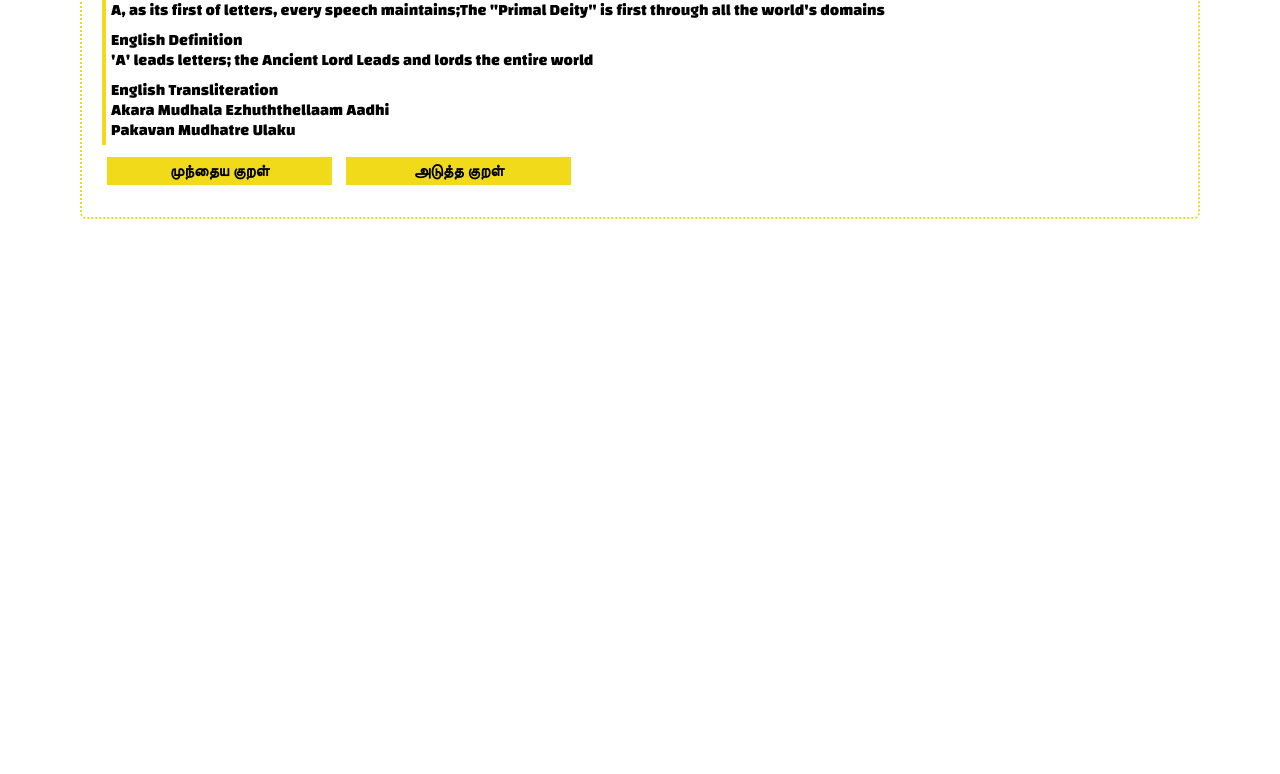
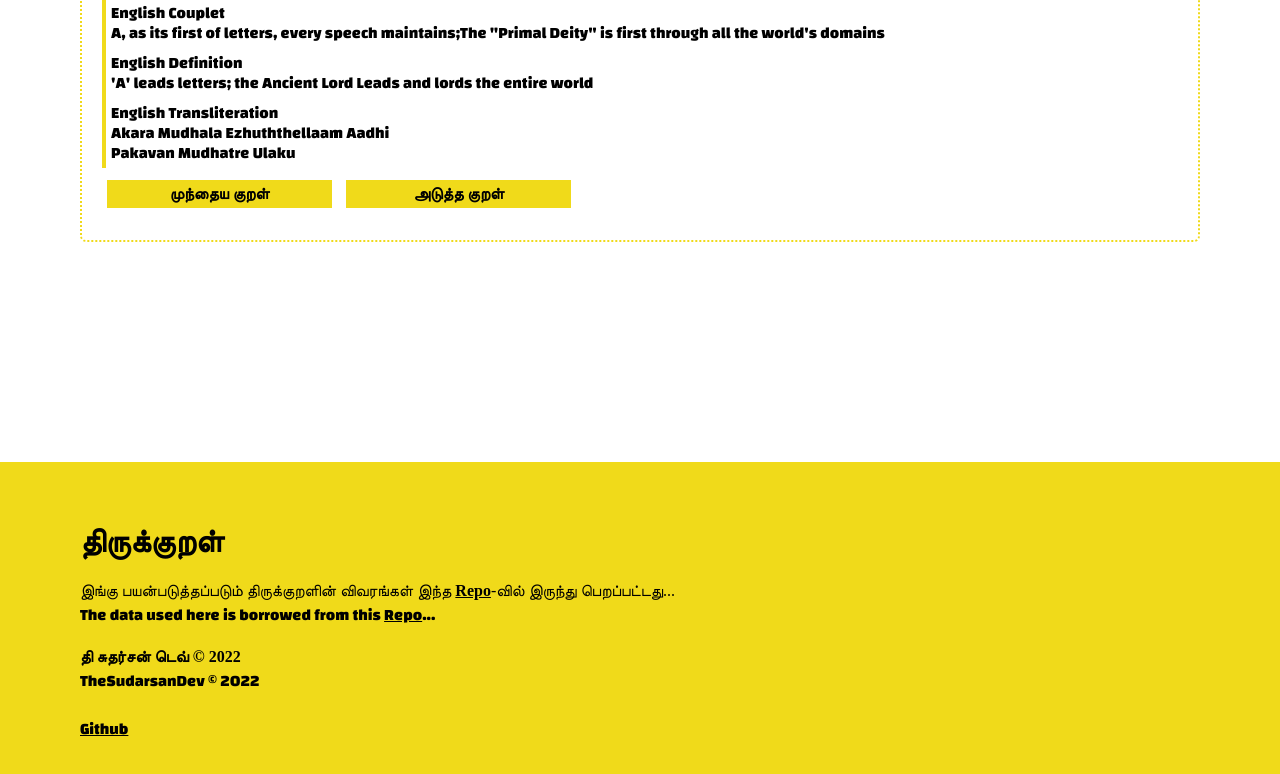
Before and after one commit to tamizhilakkiyam/tirukural, a Svelte app: page / in a window 1280 px wide. Shown: the part 708-1482 px from the top of the page. Before the commit the page ends 967 px from the top, so only its background shows below. Built offline with nearby package versions, Linux system fonts and the light colour scheme; a web font is replaced by a local one.

Commit message:
feat: footer

```diff
--- a/public/global.css
+++ b/public/global.css
@@ -40,6 +40,7 @@ body {
 
 .content {
 	padding: 40px 80px;
+	min-height: 100vh;
 }
 
 .cover h1 {
@@ -131,8 +132,28 @@ body {
 	line-height: 1.5;
 }
 
+.footer {
+	padding: 40px 80px;
+	background-color: #f0da1a;
+	color: black;
+}
+
+.footer p {
+	margin: 0;
+}
+
+.footer a {
+	color: black;
+	font-weight: bold;
+	cursor: pointer;
+}
+
+.bold {
+	font-weight: bold;
+}
+
 @media (max-width: 500px) {
-	.cover, .content {
+	.cover, .content, .footer {
 		padding: 30px 60px;
 	}
 
--- a/src/App.svelte
+++ b/src/App.svelte
@@ -1,6 +1,7 @@
 <script>
     import Kural from './Kural.svelte';
     import MiniKural from './MiniKural.svelte';
+    import Footer from './Footer.svelte';
 
     const queries = new URLSearchParams(window.location.search);
     const withinKuralRange = x => x > 0 && x <= 1330;
@@ -93,6 +94,8 @@
         if (e.key == "Enter")
             parseSearchQuery(document.getElementById('search').value)
     }}>
+
+    <p style="margin-top: 5px;">தேட Enter-ஐ அழுத்தவும்...</p>
 </div>
 
 <div class="content">
@@ -168,3 +171,5 @@
         {/if}
     {/if}
 </div>
+
+<Footer/>
--- a/src/Footer.svelte
+++ b/src/Footer.svelte
@@ -0,0 +1,11 @@
+<div class="footer">
+    <h1 class="tamil">திருக்குறள்</h1>
+
+    <p class="tamil">இங்கு பயன்படுத்தப்படும் திருக்குறளின் விவரங்கள் இந்த <a href="https://github.com/tk120404/thirukkural">Repo</a>-வில் இருந்து பெறப்பட்டது...</p>
+    <p class="english">The data used here is borrowed from this <a href="https://github.com/tk120404/thirukkural">Repo</a>...</p><br/>
+
+    <p class="tamil bold">தி சுதர்சன் டெவ் © {new Date().getFullYear()}</p>
+    <p class="english bold">TheSudarsanDev © {new Date().getFullYear()}</p><br/>
+
+    <a class="english" href="https://github.com/tirukural/tirukural">Github</a>
+</div>
```
